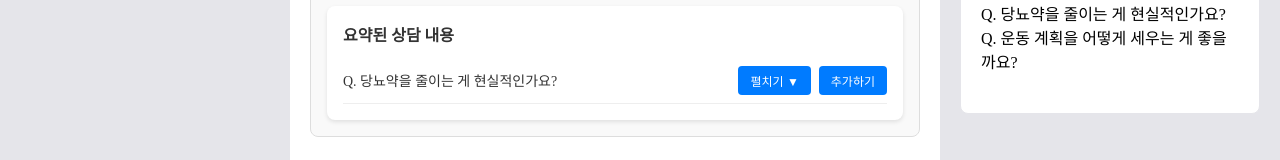
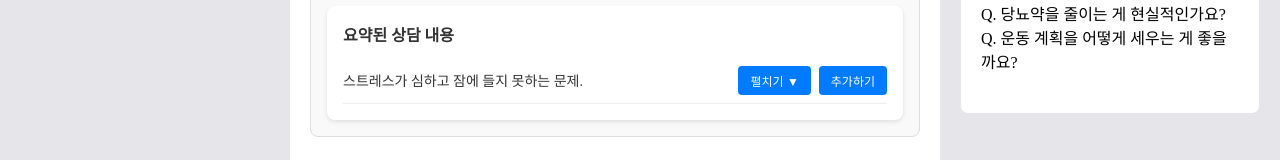
Before and after one commit to TenTen-TechForImpact/TenTen_2024, a Next.js app: page / in a window 1280 px wide. Both pictures are taken after a click on the button "1차 상담 완료". Shown: the part 1424-1584 px from the top of the page. Built offline with nearby package versions, Linux system fonts and the light colour scheme.

Commit message:
시연용 더미 데이터 추가

```diff
--- a/components/MainContent/CareNotesSection.tsx
+++ b/components/MainContent/CareNotesSection.tsx
@@ -15,11 +15,15 @@ const CareNotesSection: React.FC<CareNotesSectionProps> = ({
       topic_id: 1,
       start_time: "0분 0초",
       end_time: "1분 50초",
-      content: "Q. 당뇨약을 줄이는 게 현실적인가요?",
+      content: "스트레스가 심하고 잠에 들지 못하는 문제.",
       related_scripts: [
         {
           time: "1분 24초",
-          content: "그래서 사실 당뇨약을 줄이는 게 제일 현실적인 것 같아요.",
+          content: "일단은 주간에 햇빛을 쐬고 운동을 많이 해주셔야 돼요",
+        },
+        {
+          time: "1분 34초",
+          content: "햇빛이 생체시계를 깨우는 역할을 하거든요.",
         },
       ],
     },
--- a/components/MainContent/PharmacistInterventionSection.tsx
+++ b/components/MainContent/PharmacistInterventionSection.tsx
@@ -22,12 +22,9 @@ const PharmacistInterventionSection: React.FC<
           content: "그래서 사실 당뇨약을 줄이는 게 제일 현실적인 것 같아요.",
         },
         {
-          time: "1분 24초",
-          content: "그래서 사실 당뇨약을 줄이는 게 제일 현실적인 것 같아요.",
-        },
-        {
-          time: "1분 24초",
-          content: "그래서 사실 당뇨약을 줄이는 게 제일 현실적인 것 같아요.",
+          time: "1분 38초",
+          content:
+            "줄이시는 게 발생한 문제를 해소하는 데 큰 도움이 될 거거든요.",
         },
       ],
     },
--- a/components/Patients/PatientDetailPage.tsx
+++ b/components/Patients/PatientDetailPage.tsx
@@ -72,7 +72,7 @@ const PatientDetailPage: React.FC = () => {
               key={session.id}
               id={session.id}
               date={session.date}
-              onViewDetails={() => router.push(`../sessions`)}
+              onViewDetails={() => router.push(`../sessions`)} // 임시로 session으로 보낸다
               onDelete={handleDeleteSession}
             />
           ))
```
